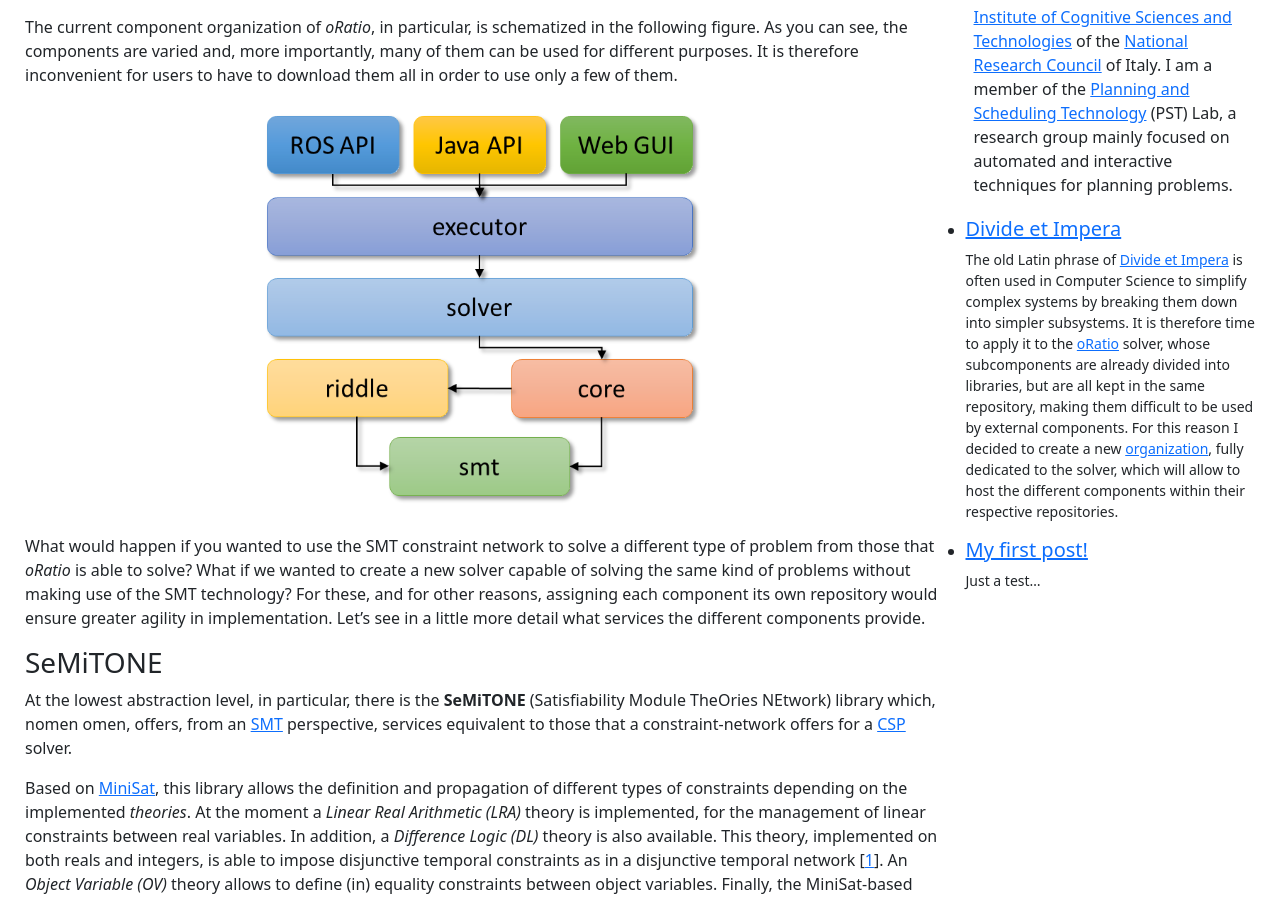
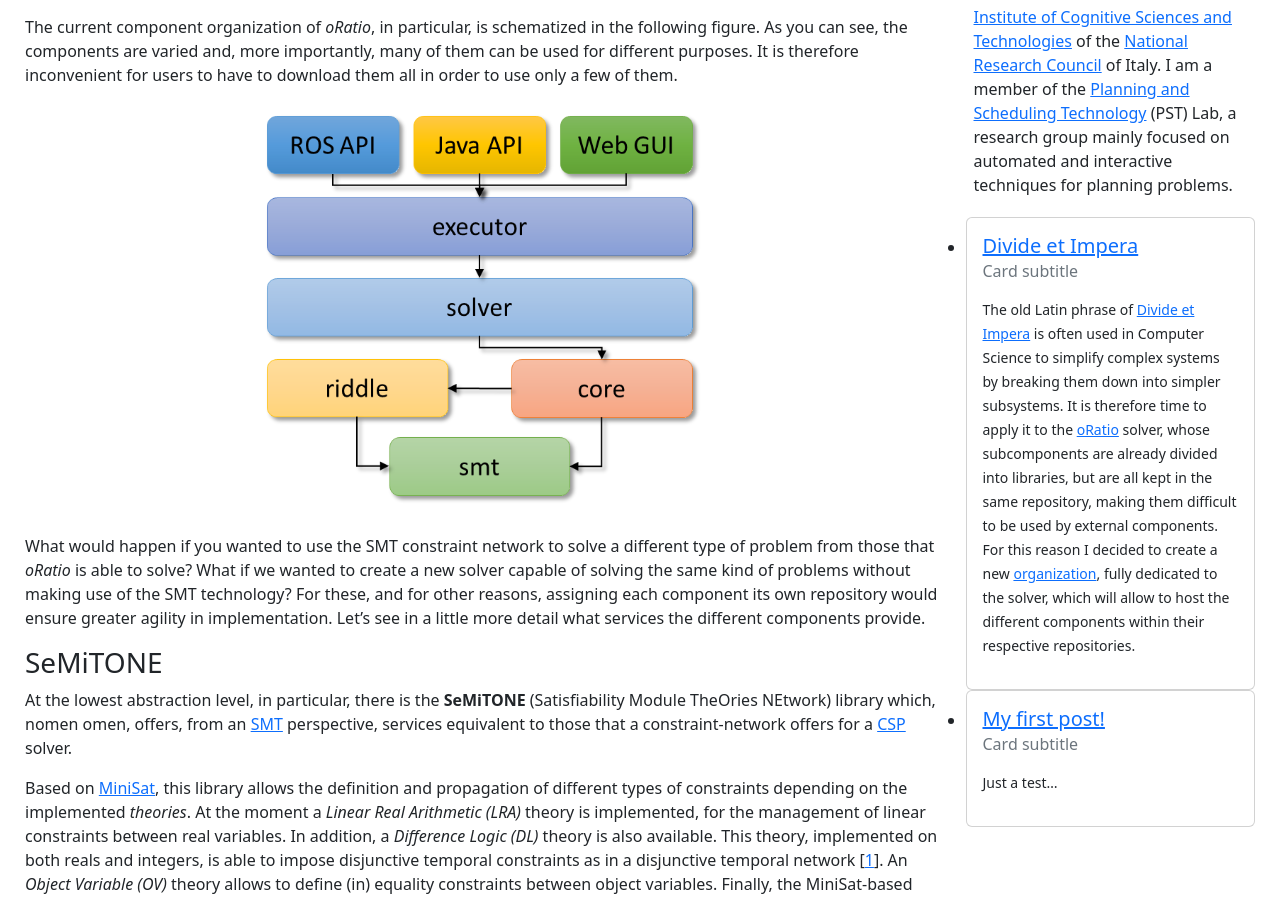
Before and after one commit to riccardodebenedictis/riccardodebenedictis.github.io, a Jekyll site: the page built from index.html, in a window 1280 px wide and 900 px high, scrolled down 288 px. Built offline with Jekyll 4.4.1, drawn with Linux system fonts in a browser that asks for light colours.

Commit message:
trying cards..

```diff
--- a/_includes/home.html
+++ b/_includes/home.html
@@ -39,8 +39,15 @@
                     <ul>
                         {% for p in site.posts %}
                         <li>
-                            <h5><a href="{{p.url}}">{{p.title}}</a></h5>
-                            <small>{{p.excerpt}}</small>
+                            <div class="card">
+                                <div class="card-body">
+                                    <h5 class="card-title"><a href="{{p.url}}">{{p.title}}</a></h5>
+                                    <h6 class="card-subtitle mb-2 text-muted">Card subtitle</h6>
+                                    <p class="card-text"><small>{{p.excerpt}}</small></p>
+                                </div>
+                            </div>
+                            <!-- <h5><a href="{{p.url}}">{{p.title}}</a></h5>
+                            <small>{{p.excerpt}}</small> -->
                         </li>
                         {% endfor %}
                     </ul>
```
Also changed, not shown: other parts of _includes/home.html (+4 -4 lines).
